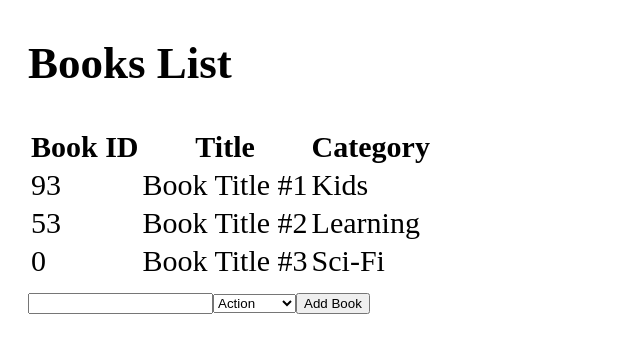
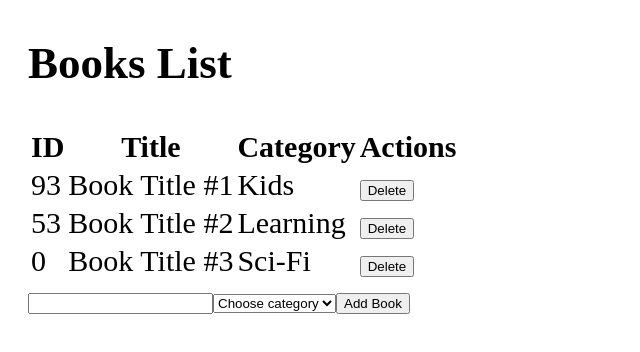
Before and after one commit to bettercallazamat/react-bookstore, a React (Create React App) app: page / in a window 1280 px wide. Shown: the top 352 px of the page, without its empty margins (0-640 px from the left). Built offline with nearby package versions, Linux system fonts and the light colour scheme.

Commit message:
Add functionality for book creating and deleting

```diff
--- a/public/index.html
+++ b/public/index.html
@@ -9,21 +9,6 @@
       name="description"
       content="Web site created using create-react-app"
     />
-    <link rel="apple-touch-icon" href="%PUBLIC_URL%/logo192.png" />
-    <!--
-      manifest.json provides metadata used when your web app is installed on a
-      user's mobile device or desktop. See https://developers.google.com/web/fundamentals/web-app-manifest/
-    -->
-    <link rel="manifest" href="%PUBLIC_URL%/manifest.json" />
-    <!--
-      Notice the use of %PUBLIC_URL% in the tags above.
-      It will be replaced with the URL of the `public` folder during the build.
-      Only files inside the `public` folder can be referenced from the HTML.
-
-      Unlike "/favicon.ico" or "favicon.ico", "%PUBLIC_URL%/favicon.ico" will
-      work correctly both with client-side routing and a non-root public URL.
-      Learn how to configure a non-root public URL by running `npm run build`.
-    -->
     <title>React App</title>
   </head>
   <body>
--- a/src/actions/index.js
+++ b/src/actions/index.js
@@ -1,4 +1,4 @@
-const creatAction = (book) => ({
+const createAction = (book) => ({
   type: 'CREATE_BOOK',
   book,
 });
@@ -8,4 +8,4 @@ const removeAction = (book) => ({
   book,
 });
 
-export { creatAction, removeAction };
+export { createAction, removeAction };
--- a/src/components/Book.js
+++ b/src/components/Book.js
@@ -1,19 +1,21 @@
 import PropTypes from 'prop-types';
 
-function Book({ id, title, category }) {
+function Book({ book, removeBook }) {
   return (
     <tr>
-      <td>{id}</td>
-      <td>{title}</td>
-      <td>{category}</td>
+      <td>{book.id}</td>
+      <td>{book.title}</td>
+      <td>{book.category}</td>
+      <td>
+        <button type="button" onClick={() => removeBook(book)}>Delete</button>
+      </td>
     </tr>
   );
 }
 
 Book.propTypes = {
-  id: PropTypes.number.isRequired,
-  title: PropTypes.string.isRequired,
-  category: PropTypes.string.isRequired,
+  book: PropTypes.string.isRequired,
+  removeBook: PropTypes.func.isRequired,
 };
 
 export default Book;
--- a/src/containers/BooksForm.js
+++ b/src/containers/BooksForm.js
@@ -1,3 +1,7 @@
+import React, { useState } from 'react';
+import { useDispatch } from 'react-redux';
+import { createAction } from '../actions/index';
+
 const categories = ['Action', 'Biography', 'History', 'Horror', 'Kids', 'Learning', 'Sci-Fi'];
 
 const BooksForm = () => {
@@ -7,10 +11,33 @@ const BooksForm = () => {
     </option>
   ));
 
+  const [book, setBook] = useState({ title: '', category: '' });
+  const dispatch = useDispatch();
+
+  let title = '';
+  let category = '';
+
+  const handleChange = (e) => {
+    if (e.target.name === 'title') {
+      title = e.target.value;
+      setBook((state) => ({ ...state, title }));
+    }
+    if (e.target.name === 'category') {
+      category = e.target.value;
+      setBook((state) => ({ ...state, category }));
+    }
+  };
+
+  const handleSubmit = (e) => {
+    e.preventDefault();
+    dispatch(createAction({ ...book, id: Math.floor(Math.random() * 100) }));
+  };
+
   return (
-    <form className="booksForm">
-      <input type="text" className="titleInput" />
-      <select>
+    <form className="booksForm" onSubmit={handleSubmit}>
+      <input type="text" name="title" onChange={handleChange} className="titleInput" />
+      <select name="category" onChange={handleChange}>
+        <option disabled hidden selected>Choose category</option>
         {options}
       </select>
       <button type="submit">Add Book</button>
--- a/src/containers/BooksList.js
+++ b/src/containers/BooksList.js
@@ -1,17 +1,25 @@
-import { useSelector } from 'react-redux';
+import { useSelector, useDispatch } from 'react-redux';
+import { removeAction } from '../actions';
 import Book from '../components/Book';
 
 const BooksList = () => {
   const books = useSelector((state) => state.bookReducer);
+  const dispatch = useDispatch();
+
+  const handleRemoveBook = (book) => {
+    dispatch(removeAction(book));
+  };
+
   return (
     <div>
       <h2>Books List</h2>
       <table>
         <thead>
           <tr>
-            <th>Book ID</th>
+            <th>ID</th>
             <th>Title</th>
             <th>Category</th>
+            <th>Actions</th>
           </tr>
         </thead>
         <tbody>
@@ -19,9 +27,8 @@ const BooksList = () => {
             books.map((book) => (
               <Book
                 key={book.id}
-                id={book.id}
-                title={book.title}
-                category={book.category}
+                book={book}
+                removeBook={handleRemoveBook}
               />
             ))
           }
```
